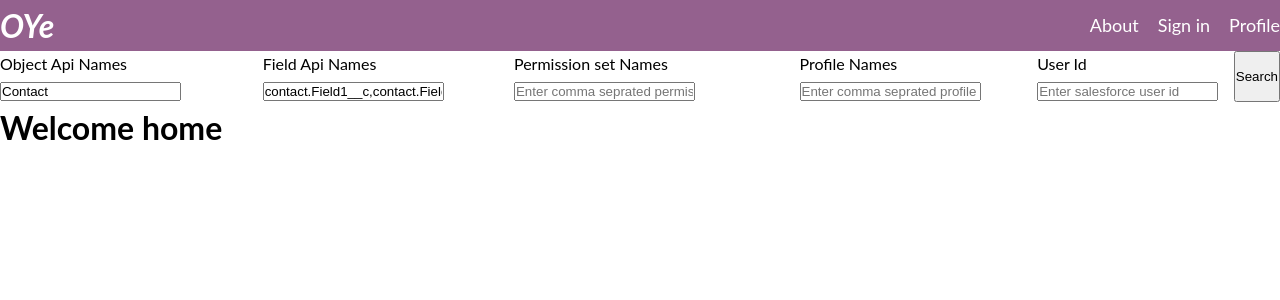
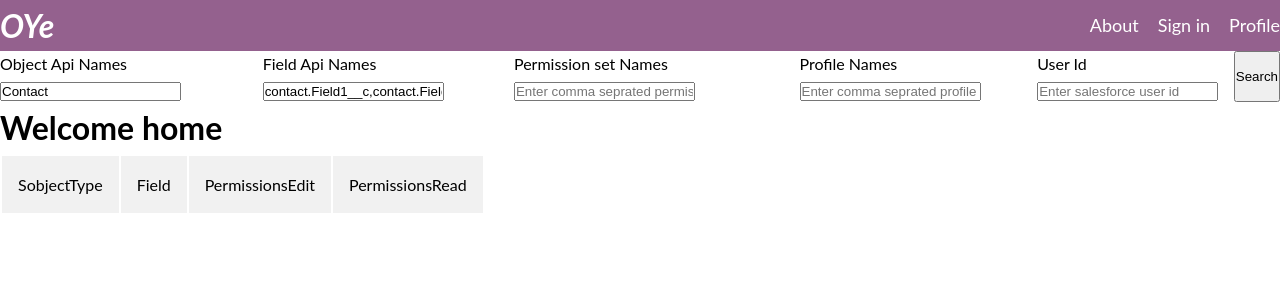
Before and after one commit to Sarveshgithub/Nomad, a React (Create React App) app in the folder client/: page /home in a window 1280 px wide. Shown: the top 300 px of the page. Built offline with nearby package versions, Linux system fonts and the light colour scheme.

Commit message:
update styling

```diff
--- a/client/src/component/Home.js
+++ b/client/src/component/Home.js
@@ -8,7 +8,7 @@ function Home(props) {
   } = props;
   data = {
     accessToken:
-      "00D2w000003ytsa!ARMAQLEhejTcmYOJgTk1764M3bNzjxN9a.qMbSwI2o9cwMbzxUSPL0hPQyjTFUgaAUzvNxjl6ww1Rqqf7DfgCiiBkRKTGhRH",
+      "00D2w000003ytsa!ARMAQF2dvyP46LcFuFbwNOHylSD4Pd5tmoZSsWZ60TuEd4LMcOCmATItTZjPuqqahw2pR.1laH3V2axv9LuUm.fp1lkuz4Lh",
     id: "0052w000002VemNAAS",
     instanceUrl: "https://sarvesh-sfdx-dev-ed.my.salesforce.com",
     organizationId: "00D2w000003ytsaEAA",
@@ -139,9 +139,18 @@ function Home(props) {
         </div>
       </form>
       <h1>Welcome home</h1>
+      <table>
+        <tbody>
+          <tr>
+            <td>SobjectType</td>
+            <td>Field</td>
+            <td>PermissionsEdit</td>
+            <td>PermissionsRead</td>
+          </tr>
           {perms &&
             perms.map((val) => (
-          <div key={val.Id}>
+              <tr key={val.Id} className="altRow">
+                <td colSpan="4">
                   <h3>
                     <button onClick={() => toggle(val.Id)}>Search</button>
                     <a href={data.instanceUrl + "/" + val.Id} target="_blank">
@@ -149,14 +158,6 @@ function Home(props) {
                     </a>
                   </h3>
                   <table id={val.Id} style={{ display: "none" }}>
-              <thead>
-                <tr>
-                  <th>SobjectType</th>
-                  <th>Field</th>
-                  <th>PermissionsEdit</th>
-                  <th>PermissionsRead</th>
-                </tr>
-              </thead>
                     <tbody>
                       {val.fieldPerms &&
                         val.fieldPerms.map((field) => (
@@ -164,18 +165,29 @@ function Home(props) {
                             <td>{field.SobjectType}</td>
                             <td>{field.Field}</td>
                             <td>
-                        {field.PermissionsEdit ? <Checkicon /> : <Crossicon />}
+                              {field.PermissionsEdit ? (
+                                <Checkicon />
+                              ) : (
+                                <Crossicon />
+                              )}
                             </td>
                             <td>
-                        {field.PermissionsRead ? <Checkicon /> : <Crossicon />}
+                              {field.PermissionsRead ? (
+                                <Checkicon />
+                              ) : (
+                                <Crossicon />
+                              )}
+                            </td>
+                          </tr>
+                        ))}
+                    </tbody>
+                  </table>
                 </td>
               </tr>
             ))}
         </tbody>
       </table>
     </div>
-        ))}
-    </div>
   );
 }
 
--- a/client/src/index.css
+++ b/client/src/index.css
@@ -100,7 +100,7 @@ body {
 }
 
 /* Table Css */
-table {
+/* table {
   border-collapse: collapse;
 }
 
@@ -109,4 +109,20 @@ th {
   border: 1px solid #999;
   padding: 0.3rem;
   text-align: center;
+} */
+tr:nth-child(odd) {
+  background: #f1f1f1;
 }
+
+td {
+  padding: 1rem;
+}
+
+.altRow table {
+  width: 100%;
+}
+
+/* remove the padding for full width */
+.altRow > td {
+  padding: 0
+}
```
Lines whose indentation alone changed are shown as unchanged.
